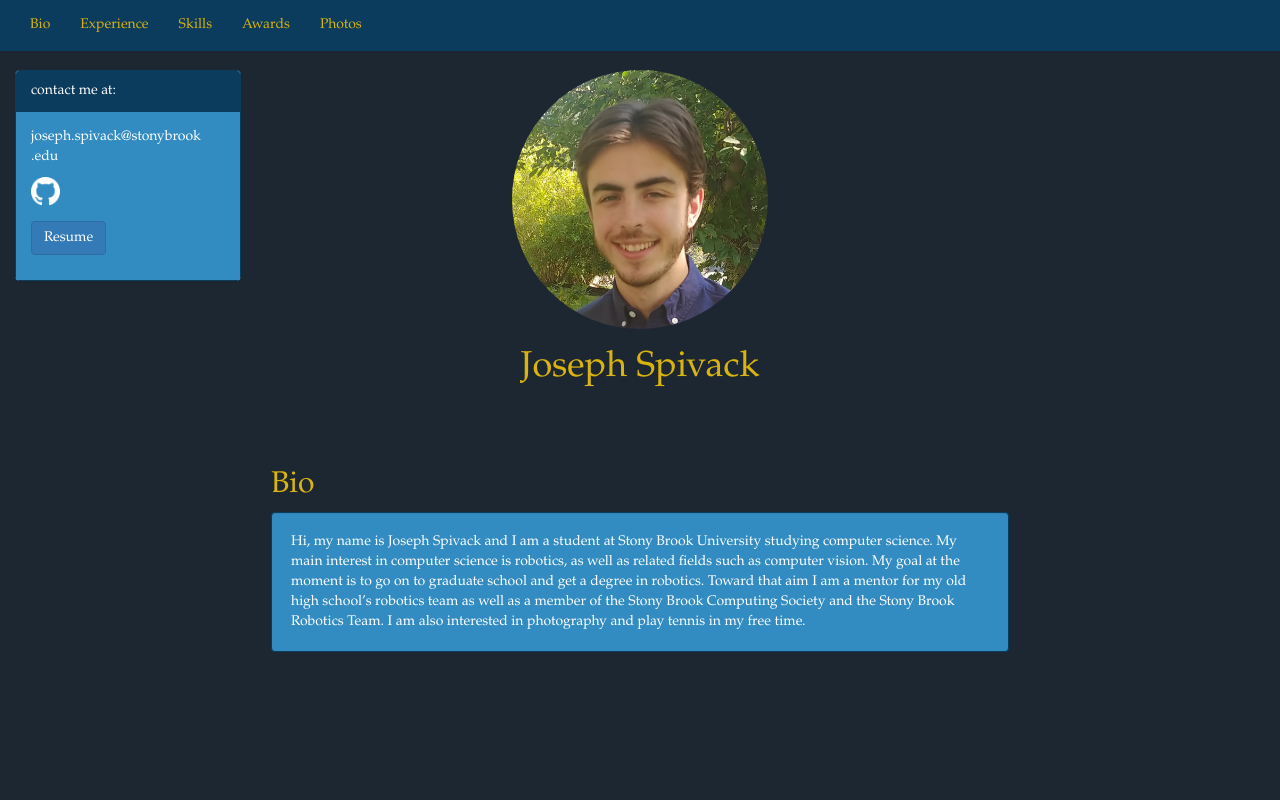
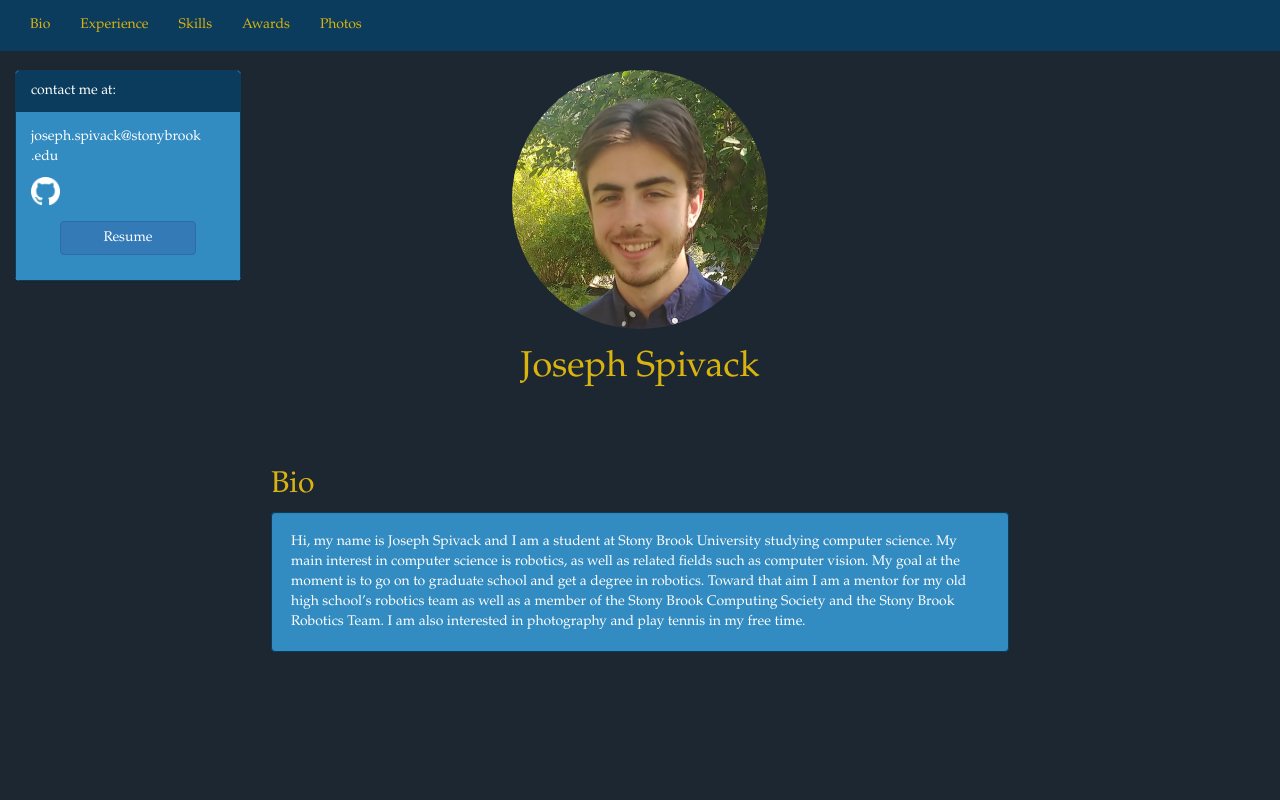
Before and after one commit to JoeSpivack/JoeSpivack.github.io, a plain HTML site: page index.html in a window 1280 px wide. Shown: the top 800 px of the page. Drawn offline with nearby package versions, Linux system fonts and the light colour scheme.

Commit message:
centered resume button

```diff
--- a/index.html
+++ b/index.html
@@ -94,7 +94,7 @@
 	<div class="container-fluid navbar-fixed-top" style="margin-left:0%; margin-right:80%; margin-top:70px" >
 	<div class="panel panel-default">
 		<div class="panel-heading">contact me at:</div>
-		<div class="panel-body"><p>joseph.<wbr>spivack<wbr>@<wbr>stonybrook<wbr>.edu</p><a  href="https://github.com/JoeSpivack"><img src="./Img/GitHub.png" alt=email width=15% hight=15% ></a><p><a href = "./Resume.pdf" style = "margin-top:15px" class="btn btn-primary">Resume</a></p>
+		<div class="panel-body"><p>joseph.<wbr>spivack<wbr>@<wbr>stonybrook<wbr>.edu</p><a  href="https://github.com/JoeSpivack"><img src="./Img/GitHub.png" alt=email width=15% hight=15% ></a><p align="center"><a href = "./Resume.pdf" style = "margin-top:15px;width:70%" class="btn btn-primary">Resume</a></p>
 </div>
 	</div>
 	</div>
```
